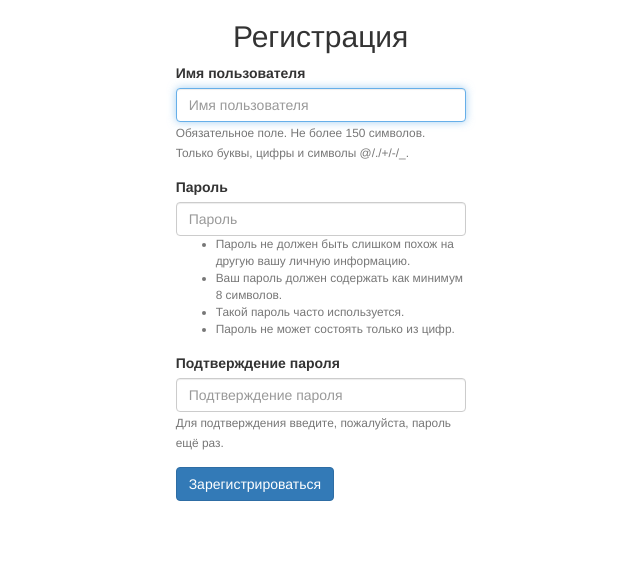
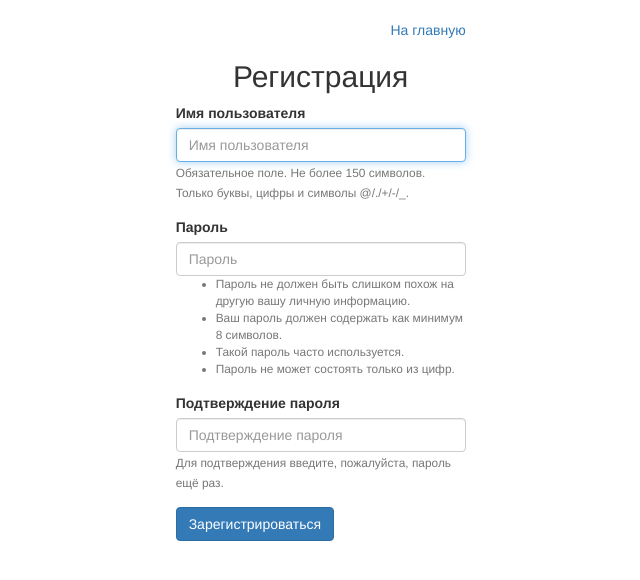
Before and after one commit to Pavaev/simple_parser, a Django app: page /register in a window 1280 px wide. Shown: the top 580 px of the page, without its empty margins (266-906 px from the left). Run offline with Django 3.2, Linux system fonts and the light colour scheme; parts of the project's set-up code (start-up, migrations or seed data) failed here and were passed over; some libraries are stand-ins or nearby versions.

Commit message:
Html improve

```diff
--- a/src/simple_parser/bookmark/forms.py
+++ b/src/simple_parser/bookmark/forms.py
@@ -5,6 +5,11 @@ from .models import Bookmark
 
 
 class BookmarkForm(forms.ModelForm):
+    url = forms.URLField(
+        label='Адрес сайта', max_length=255,
+        widget=forms.TextInput(attrs={'placeholder': "https://http"})
+    )
+
     class Meta:
         model = Bookmark
         fields = ('url',)
--- a/src/simple_parser/templates/account/login.html
+++ b/src/simple_parser/templates/account/login.html
@@ -4,7 +4,7 @@
 {% block title %}Авторизация в {{ block.super }}{% endblock %}
 
 {% block content %}
-    <div class="col-xs-offset-4 col-xs-3">
+    <div class="col-xs-offset-4 col-xs-3" style="margin-top: 40px">
         <form method="post">
             <h2 class="text-center">Вход</h2>
             {% csrf_token %}
--- a/src/simple_parser/templates/account/register.html
+++ b/src/simple_parser/templates/account/register.html
@@ -5,6 +5,8 @@
 
 {% block content %}
     <div class="col-xs-offset-4 col-xs-3">
+    <p style="margin-top: 20px" class="text-right">
+            <a href="{% url 'index' %}">На главную</a></p>
         <form method="post">
             <h2 class="text-center">Регистрация</h2>
             {% csrf_token %}
--- a/src/simple_parser/templates/base.html
+++ b/src/simple_parser/templates/base.html
@@ -7,14 +7,11 @@
 
     {% block meta %}
     <meta charset="utf-8">
-    <meta name="description" content="{{ page.description }}">
+{#    <meta name="description" content="{{ page.description }}">#}
     {% bootstrap_css %}
     {% endblock %}
 
     {% block styles %}
-    <style>
-      {% include "root.css" %}
-    </style>
     {% endblock %}
 
   </head>
```
